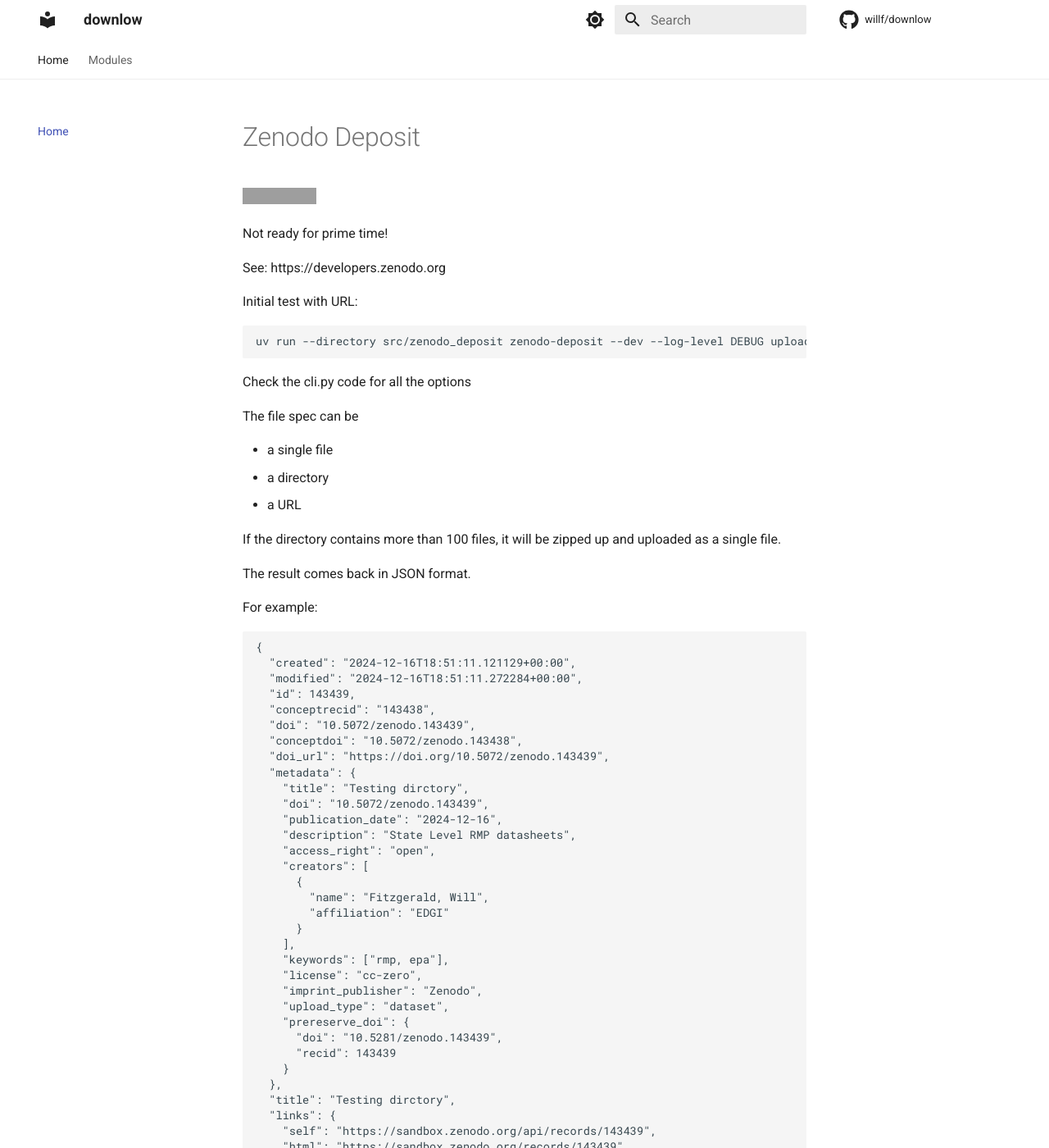
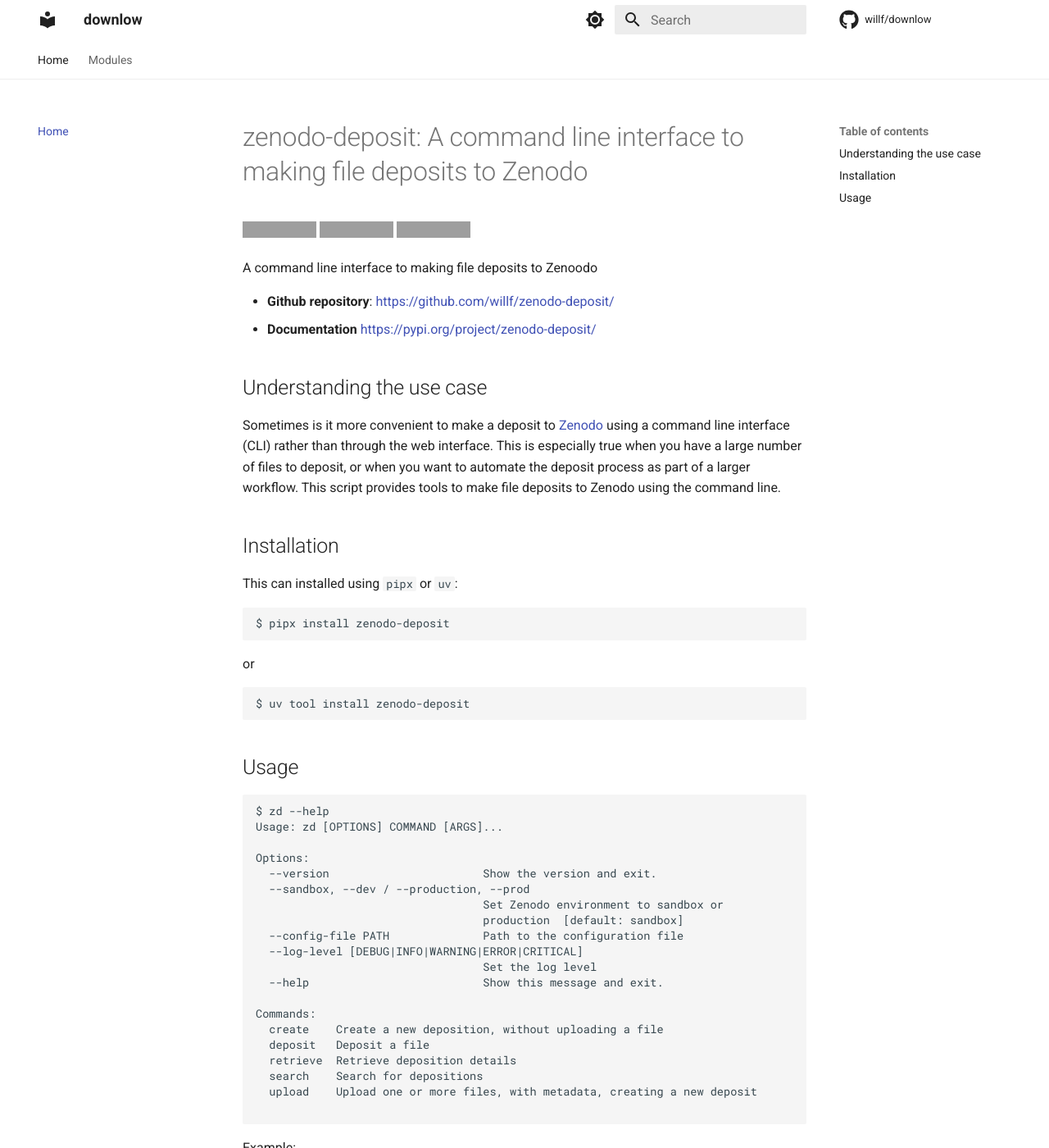
Before and after one commit to Public-Environmental-Data-Partners/zenodo-deposit, an MkDocs documentation site: the page built from docs/index.md, in a window 1280 px wide and 1400 px high. Shown: the whole window at 82% size. Built offline with MkDocs 1.6.1 and Material for MkDocs 9.7.7, drawn with Linux system fonts in a browser that asks for light colours; comment, search, counter and statistics services are not loaded; some of the changed text lies outside the part shown; grey boxes are pictures that could not be loaded.

````diff
--- a/docs/index.md
+++ b/docs/index.md
@@ -1,102 +1,64 @@
-# Zenodo Deposit
+# zenodo-deposit: A command line interface to making file deposits to Zenodo
 
 [![Python tests](https://github.com/willf/zenodo-deposit/actions/workflows/test.yml/badge.svg)](https://github.com/willf/zenodo-deposit/actions/workflows/test.yml)
+[![Commit activity](https://img.shields.io/github/commit-activity/m/willf/zenodo-deposit)](https://img.shields.io/github/commit-activity/m/willf/zenodo-deposit)
+[![License](https://img.shields.io/github/license/willf/zenodo-deposit)](https://img.shields.io/github/license/willf/zenodo-deposit)
 
-Not ready for prime time!
+A command line interface to making file deposits to Zenoodo
 
-See: https://developers.zenodo.org
+- **Github repository**: <https://github.com/willf/zenodo-deposit/>
+- **Documentation** <https://pypi.org/project/zenodo-deposit/>
 
-Initial test with URL:
+## Understanding the use case
+
+Sometimes is it more convenient to make a deposit to [Zenodo](https://zenodo.org) using a
+command line interface (CLI) rather than through the web interface. This
+is especially true when you have a large number of files to deposit, or
+when you want to automate the deposit process as part of a larger workflow.
+This script provides tools to make file deposits to Zenodo using
+the command line.
+
+## Installation
+
+This can installed using `pipx` or `uv`:
+
+```bash
+$ pipx install zenodo-deposit
+```
+
+or
+
+```bash
+$ uv tool install zenodo-deposit
+```
+
+## Usage
+
+```bash
+$ zd --help
+Usage: zd [OPTIONS] COMMAND [ARGS]...
+
+Options:
+  --version                       Show the version and exit.
+  --sandbox, --dev / --production, --prod
+                                  Set Zenodo environment to sandbox or
+                                  production  [default: sandbox]
+  --config-file PATH              Path to the configuration file
+  --log-level [DEBUG|INFO|WARNING|ERROR|CRITICAL]
+                                  Set the log level
+  --help                          Show this message and exit.
+
+Commands:
+  create    Create a new deposition, without uploading a file
+  deposit   Deposit a file
+  retrieve  Retrieve deposition details
+  search    Search for depositions
+  upload    Upload one or more files, with metadata, creating a new deposit
 
 ```
-uv run --directory src/zenodo_deposit zenodo-deposit --dev --log-level DEBUG upload --title 'Testing URL with larger dataset' --type 'dataset' --keywords 'rmp, epa' --name 'Fitzgerald, Will' --affiliation 'EDGI' --description 'Location datbase' --metadata ../../metadata_sample.toml https://edg.epa.gov/EPADataCommons/public/OA/EPA_SmartLocationDatabase_V3_Jan_2021_Final.csv
+
+Example:
+
+```bash
+$ zd --dev --log-level DEBUG upload --title 'Testing URL with larger dataset' --type 'dataset' --keywords 'rmp, epa' --name 'Fitzgerald, Will' --affiliation 'EDGI' --description 'Location database' --metadata metadata.toml https://edg.epa.gov/EPADataCommons/public/OA/EPA_SmartLocationDatabase_V3_Jan_2021_Final.csv
 ```
-
-Check the cli.py code for all the options
-
-The file spec can be
-
-- a single file
-- a directory
-- a URL
-
-If the directory contains more than 100 files, it will be zipped up and uploaded as a single file.
-
-The result comes back in JSON format.
-
-For example:
-
-```json
-{
-  "created": "2024-12-16T18:51:11.121129+00:00",
-  "modified": "2024-12-16T18:51:11.272284+00:00",
-  "id": 143439,
-  "conceptrecid": "143438",
-  "doi": "10.5072/zenodo.143439",
-  "conceptdoi": "10.5072/zenodo.143438",
-  "doi_url": "https://doi.org/10.5072/zenodo.143439",
-  "metadata": {
-    "title": "Testing dirctory",
-    "doi": "10.5072/zenodo.143439",
-    "publication_date": "2024-12-16",
-    "description": "State Level RMP datasheets",
-    "access_right": "open",
-    "creators": [
-      {
-        "name": "Fitzgerald, Will",
-        "affiliation": "EDGI"
-      }
-    ],
-    "keywords": ["rmp, epa"],
-    "license": "cc-zero",
-    "imprint_publisher": "Zenodo",
-    "upload_type": "dataset",
-    "prereserve_doi": {
-      "doi": "10.5281/zenodo.143439",
-      "recid": 143439
-    }
-  },
-  "title": "Testing dirctory",
-  "links": {
-    "self": "https://sandbox.zenodo.org/api/records/143439",
-    "html": "https://sandbox.zenodo.org/records/143439",
-    "doi": "https://doi.org/10.5072/zenodo.143439",
-    "parent_doi": "https://doi.org/10.5072/zenodo.143438",
-    "badge": "https://sandbox.zenodo.org/badge/doi/10.5072%2Fzenodo.143439.svg",
-    "conceptbadge": "https://sandbox.zenodo.org/badge/doi/10.5072%2Fzenodo.143438.svg",
-    "files": "https://sandbox.zenodo.org/api/records/143439/files",
-    "bucket": "https://sandbox.zenodo.org/api/files/71e7bb47-da7b-4072-ba4c-b8d82f10c12f",
-    "latest_draft": "https://sandbox.zenodo.org/api/deposit/depositions/143439",
-    "latest_draft_html": "https://sandbox.zenodo.org/deposit/143439",
-    "publish": "https://sandbox.zenodo.org/api/deposit/depositions/143439/actions/publish",
-    "edit": "https://sandbox.zenodo.org/api/deposit/depositions/143439/actions/edit",
-    "discard": "https://sandbox.zenodo.org/api/deposit/depositions/143439/actions/discard",
-    "newversion": "https://sandbox.zenodo.org/api/deposit/depositions/143439/actions/newversion",
-    "registerconceptdoi": "https://sandbox.zenodo.org/api/deposit/depositions/143439/actions/registerconceptdoi",
-    "record": "https://sandbox.zenodo.org/api/records/143439",
-    "record_html": "https://sandbox.zenodo.org/record/143439",
-    "latest": "https://sandbox.zenodo.org/api/records/143439/versions/latest",
-    "latest_html": "https://sandbox.zenodo.org/record/143439/versions/latest"
-  },
-  "record_id": 143439,
-  "owner": 28794,
-  "files": [
-    {
-      "id": "9862289f-2086-4d6d-9dec-c2511a199f26",
-      "filename": "michigan.zip",
-      "filesize": 2674827,
-      "checksum": "4440ee3b2a33f0b5af20da2c1f015306",
-      "links": {
-        "self": "https://sandbox.zenodo.org/api/records/143439/files/9862289f-2086-4d6d-9dec-c2511a199f26",
-        "download": "https://sandbox.zenodo.org/api/records/143439/draft/files/michigan.zip/content"
-      }
-    }
-  ],
-  "state": "done",
-  "submitted": true
-}
-```
-
-The DOI is in the `.metadata.doi` field.
-
----
````
Also changed, not shown: 1 other file.
